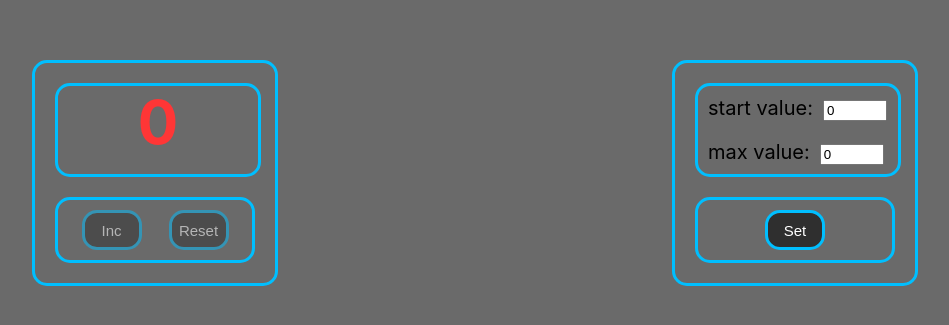
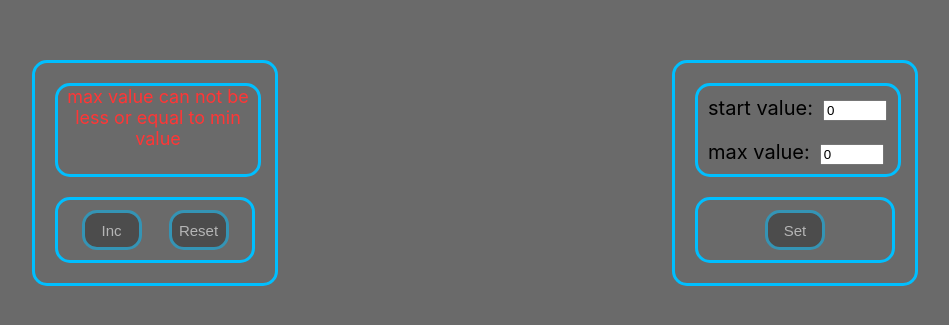
Before and after one commit to vetero4ok/Coutnter, a React (Create React App) app: page / in a window 1280 px wide. Shown: the part 227-552 px from the top of the page, without its empty margins (165-1114 px from the left). Built offline with nearby package versions, Linux system fonts and the light colour scheme.

Commit message:
fix logic disabledSet display bugs

```diff
--- a/src/App.tsx
+++ b/src/App.tsx
@@ -11,7 +11,8 @@ function App() {
     const [count, setCount] = useState<number>(0)
     const [maxValue, setMaxValue] = useState(0)
     const [startValue, setStartValue] = useState(0)
-  //  const [error,setError] = useState<boolean>(false)
+
+    //  const [error,setError] = useState<boolean>(false)
     function restoreState<T>(key: string, defaultState: T) {
         let state = defaultState
         const stateAsString = localStorage.getItem(key)
@@ -48,14 +49,16 @@ function App() {
 
     function resetCounts() {
         setCount(startValue)
+
     }
 
     const setCounterToStart = () => {
         setCount(startValue)
     }
-    //const DisabledSet = maxValue === startValue
+    const disabledSet = startValue >= maxValue
     const numberBold = count === maxValue
-    const errorMassage = startValue <= maxValue
+    const errorMassage = startValue < maxValue
+
     return (
         <div className={'app'}>
             <div className={'counter-wrapper'}>
@@ -65,7 +68,7 @@ function App() {
                             count={count}
                             numberBold={numberBold}
                         />
-                        :<Display
+                        : <Display
                             title={'max value can not be less or equal to min value'}
                             numberBold={numberBold}
                         />
@@ -96,11 +99,11 @@ function App() {
                         title={'max value:'}
                     />
                 </div>
-                <div className={"settings-buttons"}>
+                <div className={'settings-buttons'}>
                     <Button
                         title={'Set'}
                         addItem={setCounterToStart}
-                        //disabled={DisabledSet}
+                        disabled={disabledSet}
                     />
                 </div>
             </div>
--- a/src/Display.tsx
+++ b/src/Display.tsx
@@ -9,8 +9,8 @@ type PropsDisplayProps = {
 export const Display = (props: PropsDisplayProps) => {
     return (
 
-        <div className={(props.numberBold ? 'text' : '')||(props.title? 'info':'')}>
-            {props.count}
+        <div className={props.title? 'info':''}>
+           <div className={props.numberBold ? 'text' : ''} > {props.count}</div>
             {props.title}
         </div>
 
```
